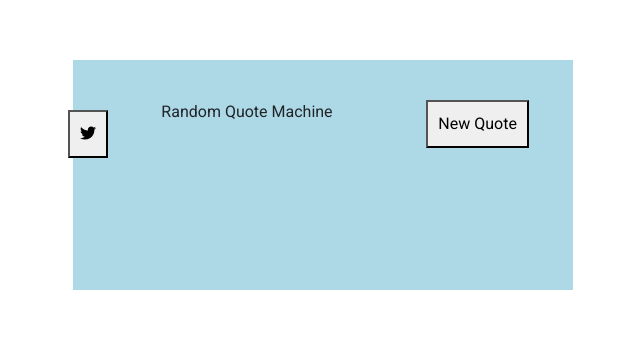
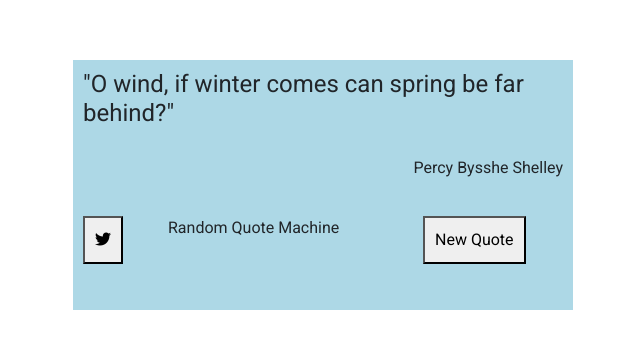
Before and after one commit to derektypist/random-quote-machine, a plain HTML site: page index.html in a window 1280 px wide. Shown: the part 140-488 px from the top of the page, without its empty margins (317-957 px from the left). Drawn offline with nearby package versions, Linux system fonts and the light colour scheme.

Commit message:
Changed to &quot in the possibleText array at index.html

```diff
--- a/index.html
+++ b/index.html
@@ -19,7 +19,7 @@
             display: block;
             position: relative;
             top: 200px;
-            height: 230px;
+            height: 250px;
             width: 500px;
             margin: auto;
 
@@ -34,8 +34,7 @@
             padding: 10px;
         }
 
-
-        #tweet-quote {
+        #my-buttons {
             padding: 10px;
         }
 
@@ -57,28 +56,27 @@
     <!-- Load Scripts -->
     <script src="https://ajax.googleapis.com/ajax/libs/jquery/3.4.1/jquery.min.js"></script>
     <script>
-
         // Define Function for New Quote
         function displayNewQuote() {
             // Set Up Random Index
 
             let randomIndex = Math.floor(Math.random() * 13);
 
-            // Set Up Constants noting use of Escape Characters
+            // Set Up Constants noting use of &quot
 
-            const possibleText = ["\"Hope smiles from the threshold of the year to come whispering.  It will be happier.\"",
-                "\"O wind, if winter comes can spring be far behind?\"",
-                "\"Spring is nature's way of saying 'Let's Party'.\"",
-                "\"Sweet April showers do spring May Flowers.\"",
-                "\"As full of spirit as the month of May, and as gorgeous as the sun in Midsummer.\"",
-                "\"There are two seasons in Scotland: June and Winter.\"",
-                "\"People don't notice whether it's winter or summer when they're happy.\"",
-                "\"Summer Afternoon---summer afternoon; to me those have always been the first two beautiful words in the English Language.\"",
-                "\"Autumn is a second spring when every leaf is a flower.\"",
-                "\"In seed time learn, in harvest teach, in winter enjoy.\"",
-                "\"Winter is the time for comfort, for good food and warmth, for the touch of a friendly hand and a talk beside the fire: it is time for home.\"",
-                "\"Thank you for your kind words.\"",
-                "\"It looks as though you had a great time Derek.\""
+            const possibleText = ["&quotHope smiles from the threshold of the year to come whispering.  It will be happier.&quot",
+                "&quotO wind, if winter comes can spring be far behind?&quot",
+                "&quotSpring is nature's way of saying 'Let's Party'.&quot",
+                "&quotSweet April showers do spring May Flowers.&quot",
+                "&quotAs full of spirit as the month of May, and as gorgeous as the sun in Midsummer.&quot",
+                "&quotThere are two seasons in Scotland: June and Winter.&quot",
+                "&quotPeople don't notice whether it's winter or summer when they're happy.&quot",
+                "&quotSummer Afternoon---summer afternoon; to me those have always been the first two beautiful words in the English Language.&quot",
+                "&quotAutumn is a second spring when every leaf is a flower.&quot",
+                "&quotIn seed time learn, in harvest teach, in winter enjoy.&quot",
+                "&quotWinter is the time for comfort, for good food and warmth, for the touch of a friendly hand and a talk beside the fire: it is time for home.&quot",
+                "&quotThank you for your kind words.&quot",
+                "&quotIt looks as though you had a great time Derek.&quot"
             ];
             const text = possibleText[randomIndex];
             const possibleAuthors = ["Alfred Lord Tennyson",
@@ -98,20 +96,20 @@
             const author = possibleAuthors[randomIndex];
 
 
-            // Display Text (Quote) and Authors
-            `<h4>${text}</h4>`;
-            `<p>${author}</p>`;
+            // Display Text (Quote) and Author
+            $("#text").html(`<h4>${text}</h4>`);
+            $("#author").html(`<p>${author}</p>`);
 
 
             // Set Up Tweet Quote
-            let tweetQuote = text + author + "#quotes";
+            let tweetQuote = text + " " + author + "#quotes";
             $("#tweet-quote").html(
                 `<a href="https://twitter.com/intent/tweet/${tweetQuote}" target="_blank" title="Tweet">
                     <button type="button">
                         <i class="fab fa-twitter"></i>
                     </button>
                 </a>`
-                );
+            );
         }
 
 
@@ -123,27 +121,24 @@
 </head>
 
 <body>
-    <!-- Set Up Quote Box -->
+    <!-- Set Up Quote Box with Text and Author -->
     <article id="quote-box">
         <article id="text">
-        <!-- Set Up Article for Text -->
         </article>
         <article id="author">
-        <!-- Set Up Article for Author -->
         </article>
         <!-- Set Up Row -->
-        <article class="row">
-            <!-- Set Up Article for Tweet Quote Button -->
+        <article class="row" id="my-buttons">
             <article class="col-sm-2" id="tweet-quote">
             </article>
 
-            <!-- Display Title (Random Quote Machine) -->
             <article class="col-sm-6">
+                <!-- Display Title (Random Quote Machine) -->
                 <p>Random Quote Machine</p>
             </article>
 
-            <!-- Set Up Article for New Quote Button -->
             <article class="col-sm-4">
+                <!-- Set Up New Quote Button -->
                 <button onclick="displayNewQuote()" title="New Quote" id="new-quote">New Quote</button>
             </article>
 
```
Also changed, not shown: .c9/metadata/environment/index.html, 1 other file.
